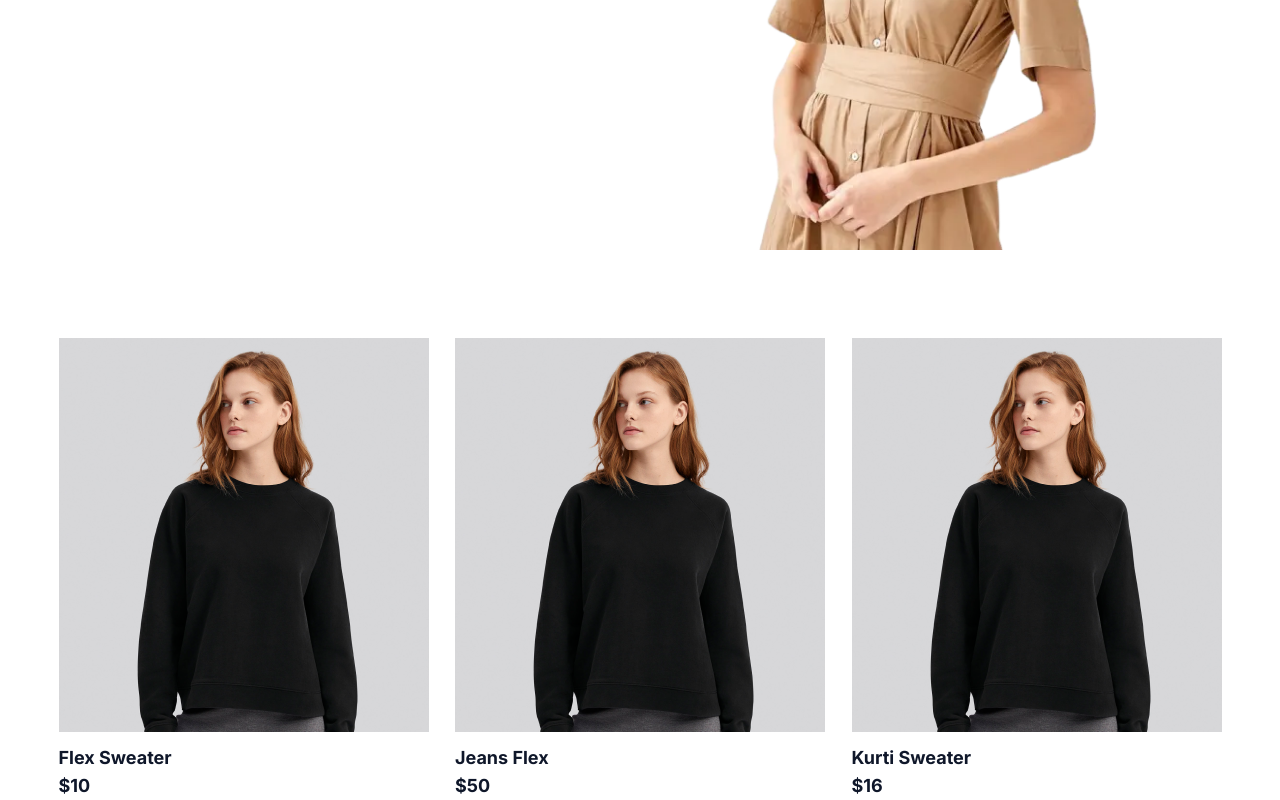
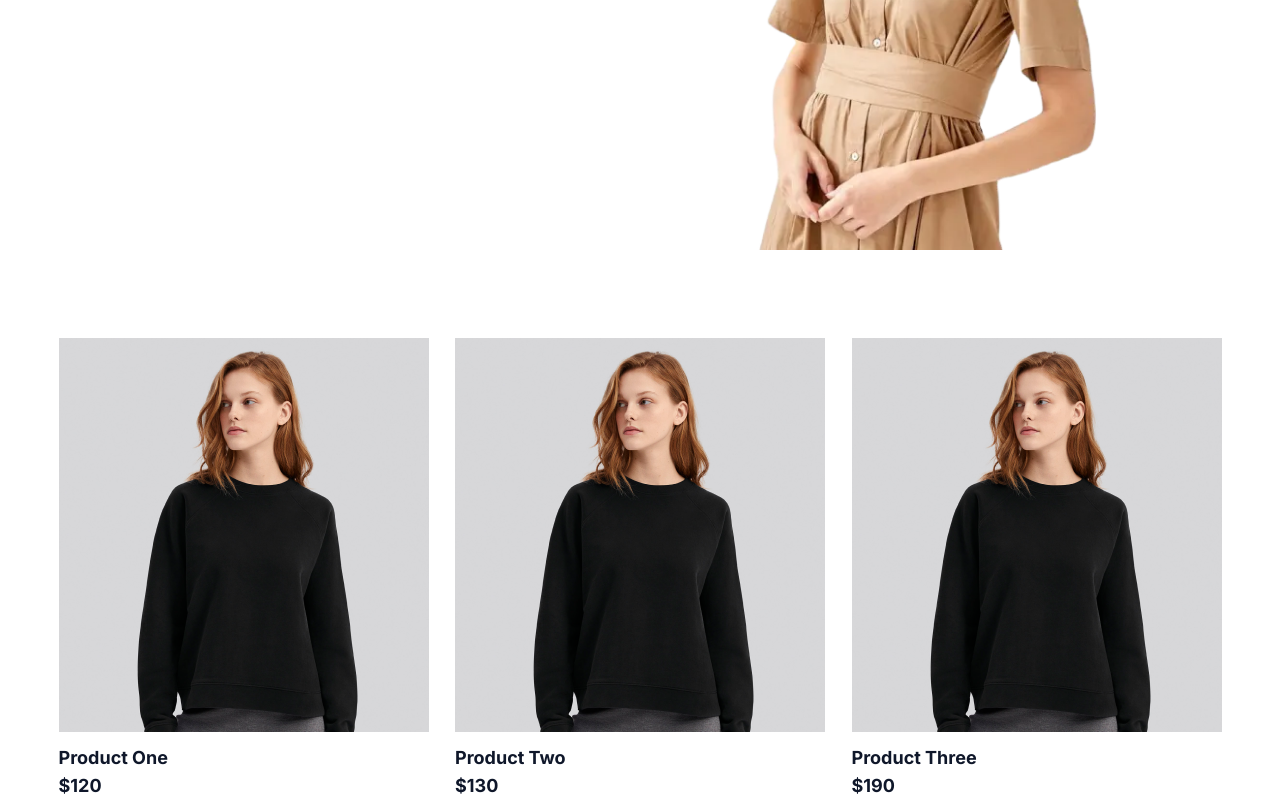
Before and after one commit to Abdullah-Younus/Shadcn-ui-ecommerce, a Next.js app: page / in a window 1280 px wide. Shown: the part 447-1247 px from the top of the page. Built offline with nearby package versions, Linux system fonts and the light colour scheme.

Commit message:
items map

```diff
--- a/src/components/ProductCard.tsx
+++ b/src/components/ProductCard.tsx
@@ -1,17 +1,17 @@
 import Image, { StaticImageData } from 'next/image';
-import p1 from '/public/p1.png';
+import p1Image from '/public/p1.png';
 import { FC } from "react";
 
 interface ProductData {
     title: string,
     price: number,
-    img: StaticImageData
+    img: StaticImageData | string
 }
 
 export const ProductCard = ({ title, price, img }: ProductData) => {
     return (
         <div>
-            <Image src={p1} alt='Picture' />
+            <Image src={p1Image} alt='Picture' />
             <h3 className='font-bold text-lg mt-3'>{title}</h3>
             <p className='font-bold text-lg'>${price}</p>
         </div>
--- /dev/null
+++ b/src/utils/mock.tsx
@@ -0,0 +1,26 @@
+import { Product } from "./types";
+import rightImage from '/public/heroImage.webp';
+import pImage from '/public/p1.png'
+export const products: Product[] = [
+    {
+        id: 1,
+        productName: "Product One",
+        category: "female",
+        image: pImage,
+        price: 120,
+    },
+    {
+        id: 2,
+        productName: "Product Two",
+        category: "Male",
+        image: pImage,
+        price: 130,
+    },
+    {
+        id: 3,
+        productName: "Product Three",
+        category: "Kids",
+        image: pImage,
+        price: 190,
+    }
+]
--- a/src/views/Hero.tsx
+++ b/src/views/Hero.tsx
@@ -22,9 +22,8 @@ const Hero = () => {
             </div>
             {/* Right side  */}
             <div className="flex-1">
-                <Image src={heroImage} alt="Hero Image" />
+                <Image src={heroImage} alt="Hero Image"/>
             </div>
-
         </section>
     )
 }
--- a/src/views/ProductList.tsx
+++ b/src/views/ProductList.tsx
@@ -1,15 +1,23 @@
 import p1 from '/public/p1.png';
 import Image, { StaticImageData } from 'next/image';
 import { ProductCard } from '@/components/ProductCard';
-
+import { products } from '@/utils/mock';
 const ProductList = () => {
 
 
     return (
         <div className='flex justify-evenly mt-16'>
-            <ProductCard title="Flex Sweater" price={10} img={p1}/>
+            {products.slice(0, 3).map((eachItem) => (
+                <ProductCard
+                    key={eachItem.id}
+                    title={eachItem.productName}
+                    price={eachItem.price}
+                    img={eachItem.image}
+                />
+            ))}
+            {/* <ProductCard title="Flex Sweater" price={10} img={p1} />
             <ProductCard title="Jeans Flex" price={50} img={p1}/>
-            <ProductCard title="Kurti Sweater" price={16} img={p1}/>
+            <ProductCard title="Kurti Sweater" price={16} img={p1}/> */}
 
 
         </div>
```
Also changed, not shown: package.json (+5 -3 lines), src/utils/types.tsx (+4 -4 lines), 1 other file (tests, documents, lock files or other folders).
